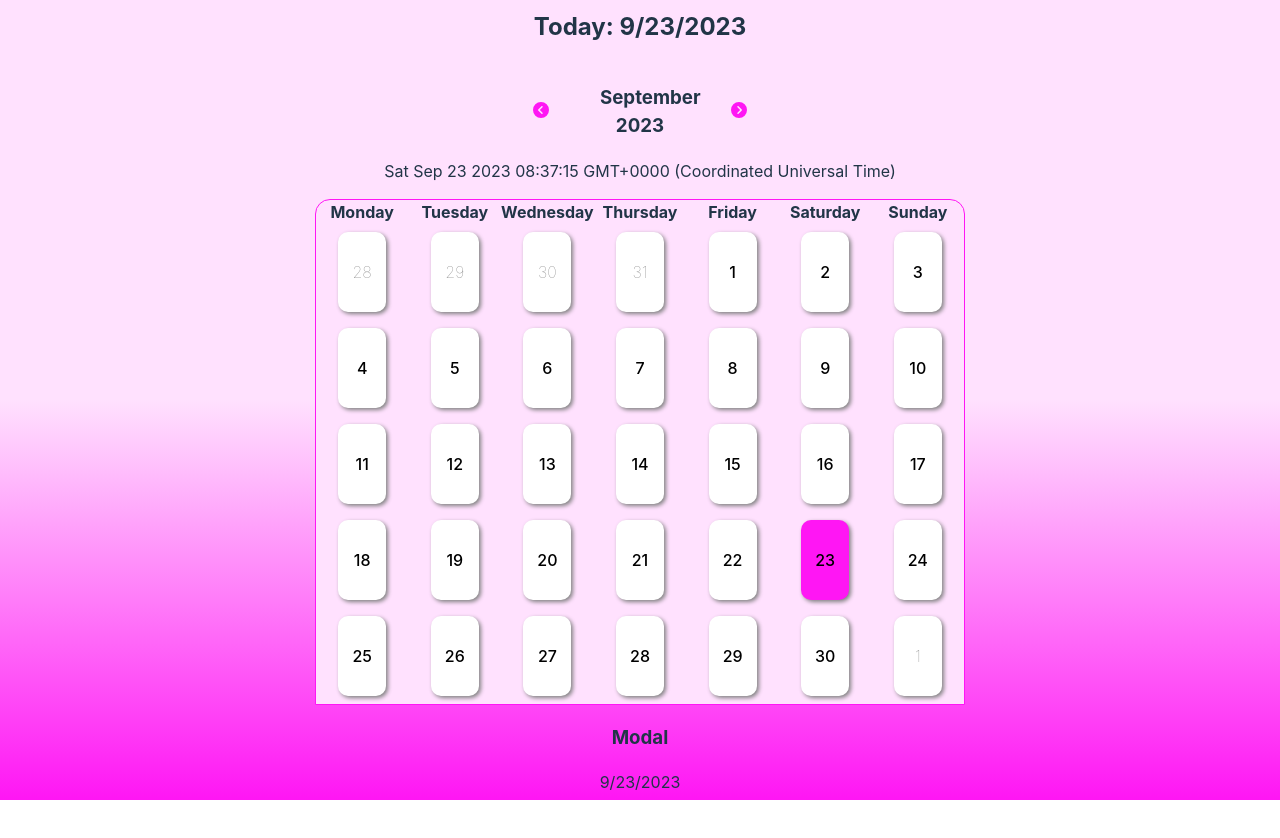
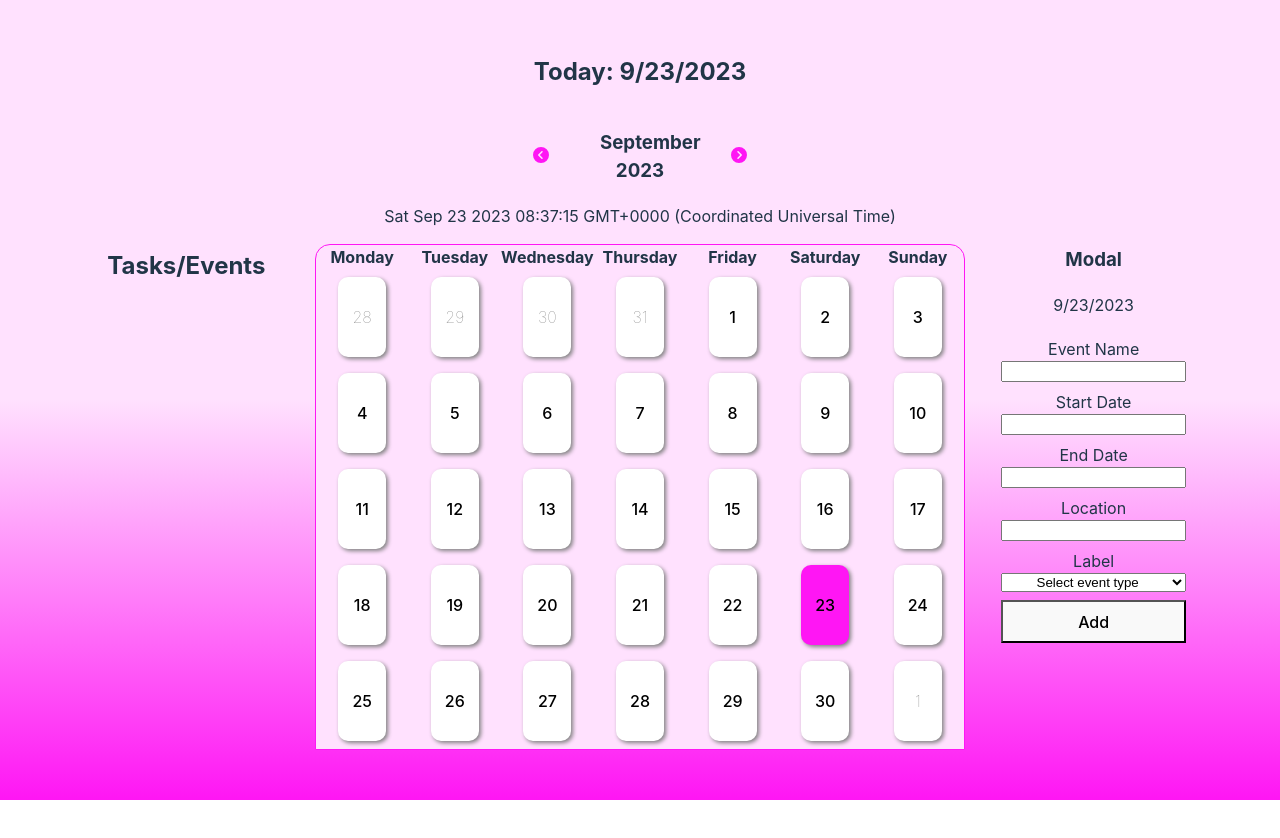
Before and after one commit to Inga-A-N/eventsCalendar-project, a React (Vite) app in the folder calendar/: page / in a window 1280 px wide. Both pictures are taken after a click on the button "23". Shown: the top 838 px of the page. After the commit the page ends 800 px from the top, so only its background shows below. Built offline with nearby package versions, Linux system fonts and the light colour scheme.

Commit message:
wip/form

```diff
--- /dev/null
+++ b/calendar/src/components/Form/Form.module.scss
@@ -0,0 +1,12 @@
+.form {
+  width: 100%;
+}
+
+.field {
+  display: flex;
+  flex-direction: column;
+  padding: 0.25rem;
+}
+option {
+  text-align: center;
+}
--- /dev/null
+++ b/calendar/src/components/Form/Form.tsx
@@ -0,0 +1,43 @@
+import style from "./Form.module.scss";
+
+function Form() {
+  return (
+    <form className={style.form}>
+      <div className={style.field}>
+        <label htmlFor="eventName">Event Name</label>
+        <input type="text" id="eventName" name="eventName" />
+      </div>
+      <div className={style.field}>
+        <label htmlFor="startDate">Start Date</label>
+        <input type="text" id="startDate" name="startDate" />
+      </div>
+      <div className={style.field}>
+        <label htmlFor="endDate">End Date</label>
+        <input type="text" id="endDate" name="endDate" />
+      </div>
+      <div className={style.field}>
+        <label htmlFor="location">Location</label>
+        <input type="text" id="location" name="location" />
+      </div>
+      <div className={style.field}>
+        <label htmlFor="label">Label</label>
+        <select id="label" name="label" defaultValue="Select event type">
+          <option
+            value="Select event type"
+            label="Select event type"
+            disabled
+          />
+          <option value="Birthday" label="Birthday" />
+          <option value="Task" label="Task" />
+          <option value="Meeting" label="Meeting" />
+          <option value="Other" label="Other" />
+        </select>
+      </div>
+      <div className={style.field}>
+        <button>Add</button>
+      </div>
+    </form>
+  );
+}
+
+export default Form;
--- a/calendar/src/components/Grid/Grid.module.scss
+++ b/calendar/src/components/Grid/Grid.module.scss
@@ -50,3 +50,8 @@ ul {
   align-items: center;
   justify-content: center;
 }
+.modalsArrangement {
+  display: grid;
+  grid-template-columns: 2fr auto 2fr;
+  column-gap: 2rem;
+}
--- a/calendar/src/components/Grid/Grid.tsx
+++ b/calendar/src/components/Grid/Grid.tsx
@@ -55,6 +55,11 @@ function Grid({
   };
   return (
     <>
+      <div className={style.modalsArrangement}>
+        <div>
+          <h2>{modal ? "Tasks/Events" : null}</h2>
+        </div>
+        <div>
           <ul>
             {daysOfWeek.map((day, index) => (
               <div key={index}>{day}</div>
@@ -88,7 +93,9 @@ function Grid({
               )
             )}
           </ul>
-      {modal ? <Modal date={modalDate} /> : null}
+        </div>
+        <div>{modal ? <Modal date={modalDate} /> : null}</div>
+      </div>
     </>
   );
 }
--- a/calendar/src/components/Modal/Modal.tsx
+++ b/calendar/src/components/Modal/Modal.tsx
@@ -1,8 +1,11 @@
+import Form from "../Form/Form";
+
 const Modal = ({ date }: { date: string }) => {
   return (
     <>
       <h3>Modal</h3>
       <p>{date}</p>
+      <Form />
     </>
   );
 };
```
Lines whose indentation alone changed are shown as unchanged.
